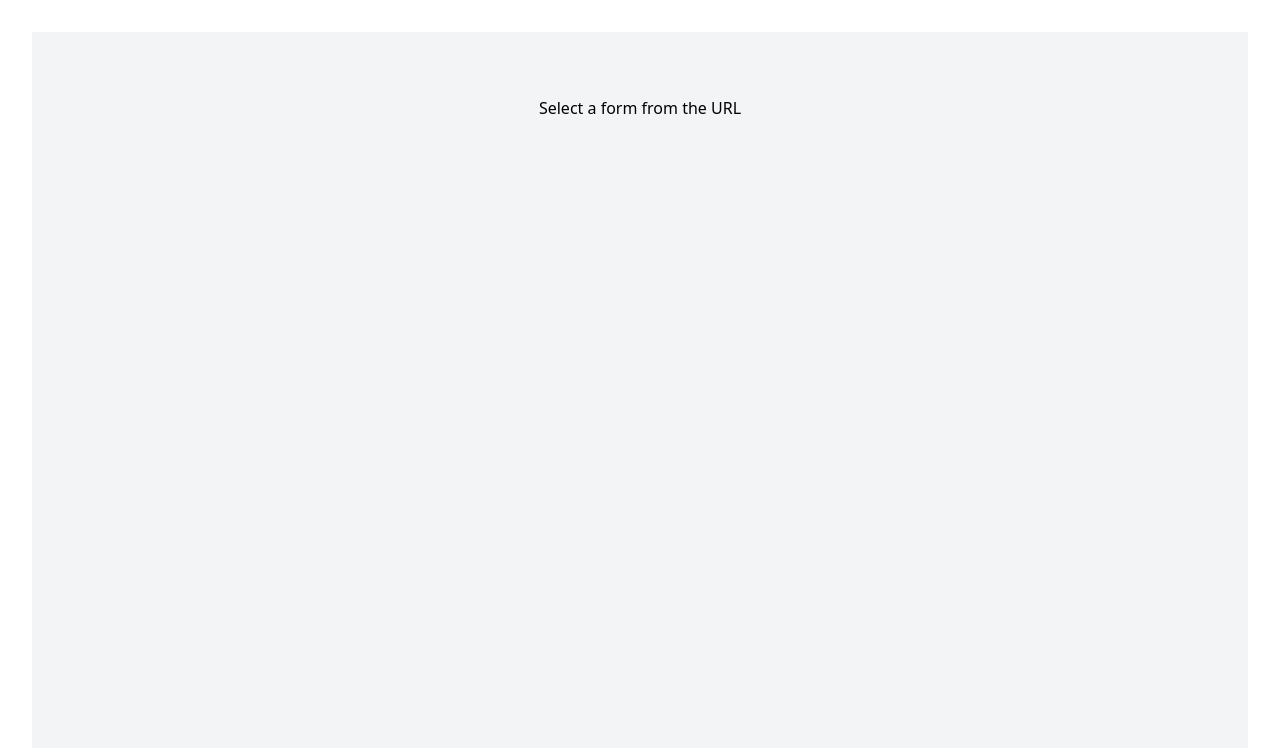
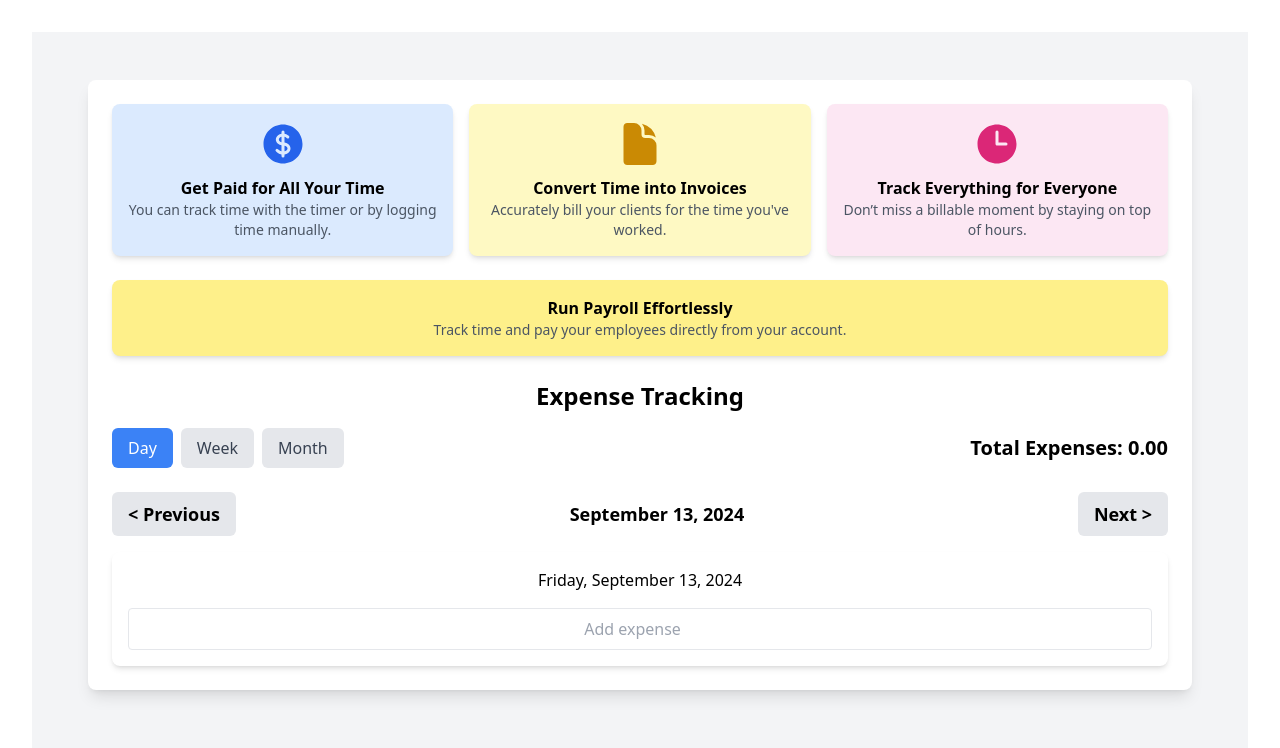
Before and after one commit to hr-pommala/sphuta-tms-freelancer-ui, a React (Vite) app: page /time-track in a window 1280 px wide. Shown: the top 748 px of the page. Built offline with nearby package versions, Linux system fonts and the light colour scheme.

Commit message:
Added Time tacking module.

```diff
--- a/package.json
+++ b/package.json
@@ -10,6 +10,8 @@
     "preview": "vite preview"
   },
   "dependencies": {
+    "@heroicons/react": "^2.1.5",
+    "dayjs": "^1.11.13",
     "payment-icons": "^1.2.1",
     "react": "^18.3.1",
     "react-dom": "^18.3.1",
--- a/src/App.jsx
+++ b/src/App.jsx
@@ -6,6 +6,7 @@ import React from 'react';
 import './index.css';
 import InvoiceForm from './components/NewInvoice/InvoiceForm';
 import NewClient from './components/AddClient/NewClient';
+import TimeTracking from './components/TimeTrack/TimeTracking';
 import { BrowserRouter as Router, Routes, Route } from 'react-router-dom';
 
 function App() {
@@ -22,6 +23,9 @@ function App() {
                   {/* Route to display the New Form */}
                   <Route path="/new-form" element={<InvoiceForm />} />
 
+                  {/* Route to display the New Form */}
+                  <Route path="/time-track" element={<TimeTracking />} />
+
                   {/* Default route to redirect or show a message */}
                   <Route
                     path="*"
--- /dev/null
+++ b/src/components/TimeTrack/TimeTracking.jsx
@@ -0,0 +1,250 @@
+import React, { useState } from 'react';
+import { CurrencyDollarIcon, DocumentIcon, ClockIcon } from '@heroicons/react/24/solid';
+import dayjs from 'dayjs';
+
+const TimeTracking = () => {
+  const [view, setView] = useState('day'); // Default view is 'day'
+  const [currentDate, setCurrentDate] = useState(dayjs()); // Track the current date
+  const [expenses, setExpenses] = useState({}); // Track expenses for each day/week/month
+
+  // Helper to handle expense input changes
+  const handleExpenseChange = (key, value) => {
+    setExpenses((prevExpenses) => ({
+      ...prevExpenses,
+      [key]: parseFloat(value) || 0, // Ensure value is treated as a number
+    }));
+  };
+
+  // Helper to calculate total expenses for current view
+  const calculateTotal = () => {
+    return Object.values(expenses).reduce((acc, expense) => acc + expense, 0);
+  };
+
+  // Navigation Functions
+  const goToPrevious = () => {
+    switch (view) {
+      case 'day':
+        setCurrentDate(currentDate.subtract(1, 'day'));
+        break;
+      case 'week':
+        setCurrentDate(currentDate.subtract(1, 'week'));
+        break;
+      case 'month':
+        setCurrentDate(currentDate.subtract(1, 'month'));
+        break;
+      default:
+        break;
+    }
+  };
+
+  const goToNext = () => {
+    switch (view) {
+      case 'day':
+        setCurrentDate(currentDate.add(1, 'day'));
+        break;
+      case 'week':
+        setCurrentDate(currentDate.add(1, 'week'));
+        break;
+      case 'month':
+        setCurrentDate(currentDate.add(1, 'month'));
+        break;
+      default:
+        break;
+    }
+  };
+
+  // Render day view for expense input
+  const renderDayView = () => {
+    const dateKey = currentDate.format('YYYY-MM-DD');
+    return (
+      <div className="grid grid-cols-1 gap-4">
+        <div className="text-center">{currentDate.format('dddd, MMMM D, YYYY')}</div>
+        <input
+          type="number"
+          value={expenses[dateKey] || ''}
+          onChange={(e) => handleExpenseChange(dateKey, e.target.value)}
+          className="text-center p-2 border rounded w-full"
+          placeholder="Add expense"
+        />
+      </div>
+    );
+  };
+
+  // Render week view for expense input in grid format
+  const renderWeekView = () => {
+    const startOfWeek = currentDate.startOf('week');
+    return (
+      <div className="grid grid-cols-7 gap-4">
+        {[...Array(7)].map((_, index) => {
+          const day = startOfWeek.add(index, 'day');
+          const dateKey = day.format('YYYY-MM-DD');
+          return (
+            <div key={index} className="grid grid-cols-1 text-center p-2 border">
+              <div className="text-center font-semibold">{day.format('ddd, D')}</div>
+              <input
+                type="number"
+                value={expenses[dateKey] || ''}
+                onChange={(e) => handleExpenseChange(dateKey, e.target.value)}
+                className="text-center p-2 border rounded w-full"
+                placeholder="Add expense"
+              />
+            </div>
+          );
+        })}
+      </div>
+    );
+  };
+
+  // Render month view for expense input in grid format
+  const renderMonthView = () => {
+    const startOfMonth = currentDate.startOf('month');
+    const daysInMonth = currentDate.daysInMonth();
+    const startOfWeek = startOfMonth.startOf('week'); // To start from Sunday/Monday in the calendar
+    const totalDays = 35; // Always show 5 weeks (5*7 = 35 days) for consistent layout
+
+    return (
+      <div className="grid grid-cols-7 gap-4">
+        {/* Generate Days of the Week Header */}
+        {['Sun', 'Mon', 'Tue', 'Wed', 'Thu', 'Fri', 'Sat'].map((day, index) => (
+          <div key={index} className="text-center font-semibold p-2 border bg-gray-100">
+            {day}
+          </div>
+        ))}
+
+        {/* Generate the days of the month */}
+        {[...Array(totalDays)].map((_, index) => {
+          const day = startOfWeek.add(index, 'day');
+          const isCurrentMonth = day.isSame(currentDate, 'month');
+          const dateKey = day.format('YYYY-MM-DD');
+
+          return (
+            <div
+              key={index}
+              className={`grid grid-cols-1 text-center p-2 border ${
+                isCurrentMonth ? 'bg-white' : 'bg-gray-200'
+              }`}
+            >
+              <div className={`text-center ${isCurrentMonth ? 'font-semibold' : 'text-gray-400'}`}>
+                {day.format('D')}
+              </div>
+              {isCurrentMonth && (
+                <input
+                  type="number"
+                  value={expenses[dateKey] || ''}
+                  onChange={(e) => handleExpenseChange(dateKey, e.target.value)}
+                  className="text-center p-2 border rounded w-full"
+                  placeholder="Add expense"
+                />
+              )}
+            </div>
+          );
+        })}
+      </div>
+    );
+  };
+
+  // Render the calendar based on the selected view
+  const renderExpenseCalendar = () => {
+    switch (view) {
+      case 'day':
+        return renderDayView();
+      case 'week':
+        return renderWeekView();
+      case 'month':
+        return renderMonthView();
+      default:
+        return renderDayView();
+    }
+  };
+
+  return (
+    <div className="min-h-screen bg-gray-100 p-6">
+      <div className="bg-white shadow-lg rounded-lg p-6">
+
+          {/* Main Grid with Cards */}
+          <div className="grid grid-cols-3 gap-4 mb-6">
+            <div className="bg-blue-100 p-4 rounded-lg shadow-md text-center">
+              <CurrencyDollarIcon className="h-12 w-12 text-blue-600 mx-auto mb-2" />
+              <h3 className="font-semibold">Get Paid for All Your Time</h3>
+              <p className="text-sm text-gray-600">You can track time with the timer or by logging time manually.</p>
+            </div>
+            <div className="bg-yellow-100 p-4 rounded-lg shadow-md text-center">
+              <DocumentIcon className="h-12 w-12 text-yellow-600 mx-auto mb-2" />
+              <h3 className="font-semibold">Convert Time into Invoices</h3>
+              <p className="text-sm text-gray-600">Accurately bill your clients for the time you've worked.</p>
+            </div>
+            <div className="bg-pink-100 p-4 rounded-lg shadow-md text-center">
+              <ClockIcon className="h-12 w-12 text-pink-600 mx-auto mb-2" />
+              <h3 className="font-semibold">Track Everything for Everyone</h3>
+              <p className="text-sm text-gray-600">Don’t miss a billable moment by staying on top of hours.</p>
+            </div>
+          </div>
+
+          {/* Payroll Section */}
+          <div className="bg-yellow-200 p-4 rounded-lg shadow-md mb-6">
+            <h3 className="font-semibold">Run Payroll Effortlessly</h3>
+            <p className="text-sm text-gray-600">Track time and pay your employees directly from your account.</p>
+          </div>
+
+        <h1 className="text-2xl font-semibold mb-4">Expense Tracking</h1>
+
+        {/* View Selection: Day, Week, Month */}
+        <div className="flex justify-between items-center mb-6">
+          <div>
+            <button
+              onClick={() => setView('day')}
+              className={`px-4 py-2 rounded-md mr-2 ${
+                view === 'day' ? 'bg-blue-500 text-white' : 'bg-gray-200 text-gray-700'
+              }`}
+            >
+              Day
+            </button>
+            <button
+              onClick={() => setView('week')}
+              className={`px-4 py-2 rounded-md mr-2 ${
+                view === 'week' ? 'bg-blue-500 text-white' : 'bg-gray-200 text-gray-700'
+              }`}
+            >
+              Week
+            </button>
+            <button
+              onClick={() => setView('month')}
+              className={`px-4 py-2 rounded-md ${
+                view === 'month' ? 'bg-blue-500 text-white' : 'bg-gray-200 text-gray-700'
+              }`}
+            >
+              Month
+            </button>
+          </div>
+          <div className="font-semibold text-xl">
+            Total Expenses: {calculateTotal().toFixed(2)}
+          </div>
+        </div>
+
+        {/* Navigation buttons */}
+        <div className="flex justify-between items-center mb-4">
+          <button
+            onClick={goToPrevious}
+            className="text-lg font-semibold px-4 py-2 bg-gray-200 rounded-md hover:bg-gray-300"
+          >
+            &lt; Previous
+          </button>
+          <div className="text-lg font-semibold">{currentDate.format(view === 'day' ? 'MMMM D, YYYY' : view === 'week' ? 'MMM D, YYYY' : 'MMMM YYYY')}</div>
+          <button
+            onClick={goToNext}
+            className="text-lg font-semibold px-4 py-2 bg-gray-200 rounded-md hover:bg-gray-300"
+          >
+            Next &gt;
+          </button>
+        </div>
+
+        {/* Dynamic Calendar for Expense Input */}
+        <div className="bg-white shadow-md rounded-lg p-4">
+          {renderExpenseCalendar()}
+        </div>
+      </div>
+    </div>
+  );
+};
+
+export default TimeTracking;
```
Also changed, not shown: 1 other file (tests, documents, lock files or other folders).
